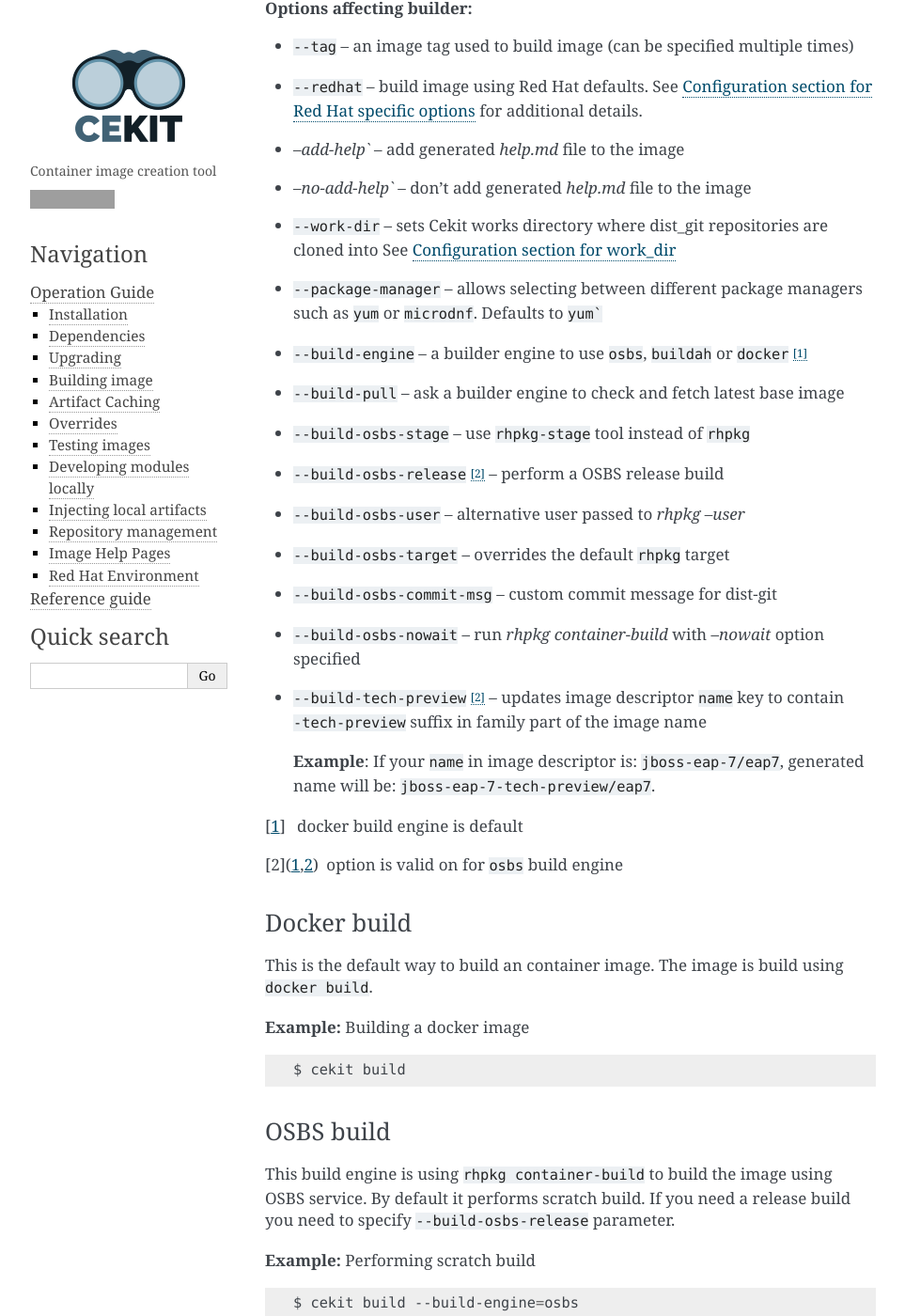
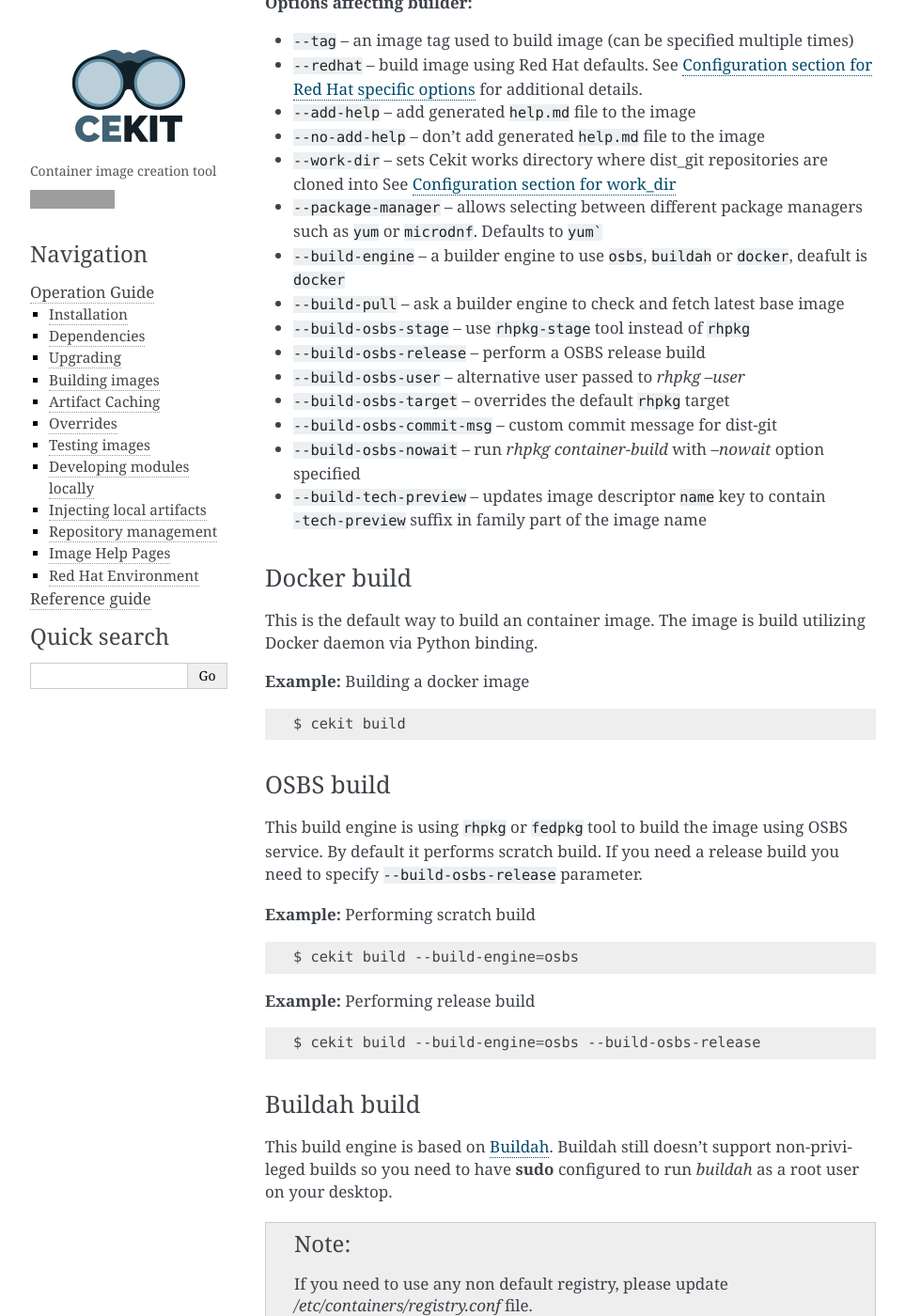
Before and after one commit to cekit/cekit, a Sphinx documentation site: the page built from docs/build.rst, in a window 1280 px wide and 1400 px high, scrolled down 429 px. Shown: the whole window at 94% size, without its empty margins (148-1111 px from the left). Built offline with Sphinx 7.4.7, drawn with Linux system fonts in a browser that asks for light colours; some of the changed text lies outside the part shown; grey boxes are pictures that could not be loaded.

Commit message:
Small fixes in the build documentation

````diff
--- a/docs/build.rst
+++ b/docs/build.rst
@@ -1,16 +1,16 @@
-Building image
+Building images
 ================
 
 Cekit supports following builder engines:
 
-* ``Docker`` -- build the container image using `docker build <https://docs.docker.com/engine/reference/commandline/build/>`_ command and it default option
-* ``OSBS`` -- build the container image using `OSBS service <https://osbs.readthedocs.io>`_
-* ``Buildah`` -- build the container image using `Buildah <https://github.com/projectatomic/buildah>`_
+* Docker -- builds the container image using the Docker daemon, this is the default option
+* OSBS -- builds the container image using `OSBS service <https://osbs.readthedocs.io>`_
+* Buildah -- builds the container image using `Buildah <https://github.com/projectatomic/buildah>`_
 
 Executing builds
 -----------------
 
-You can execute an container image build by running:
+You can execute container image build by running:
 
 .. code:: bash
 
@@ -20,29 +20,24 @@
 
 * ``--tag`` -- an image tag used to build image (can be specified multiple times)
 * ``--redhat`` -- build image using Red Hat defaults. See :ref:`Configuration section for Red Hat specific options<redhat_env>` for additional details.
-* `--add-help`` -- add generated `help.md` file to the image
-* `--no-add-help`` -- don't add generated `help.md` file to the image
+* ``--add-help`` -- add generated ``help.md`` file to the image
+* ``--no-add-help`` -- don't add generated ``help.md`` file to the image
 * ``--work-dir`` -- sets Cekit works directory where dist_git repositories are cloned into See :ref:`Configuration section for work_dir<workdir_config>`
 * ``--package-manager`` -- allows selecting between different package managers such as ``yum`` or ``microdnf``. Defaults to ``yum```
-* ``--build-engine`` -- a builder engine to use ``osbs``, ``buildah`` or ``docker`` [#f1]_
+* ``--build-engine`` -- a builder engine to use ``osbs``, ``buildah`` or ``docker``, deafult is ``docker``
 * ``--build-pull`` -- ask a builder engine to check and fetch latest base image
 * ``--build-osbs-stage`` -- use ``rhpkg-stage`` tool instead of ``rhpkg``
-* ``--build-osbs-release`` [#f2]_ -- perform a OSBS release build
+* ``--build-osbs-release`` -- perform a OSBS release build
 * ``--build-osbs-user`` -- alternative user passed to `rhpkg --user`
 * ``--build-osbs-target`` -- overrides the default ``rhpkg`` target
 * ``--build-osbs-commit-msg`` -- custom commit message for dist-git
 * ``--build-osbs-nowait`` -- run `rhpkg container-build` with `--nowait` option specified
-* ``--build-tech-preview`` [#f2]_ -- updates image descriptor ``name`` key to contain ``-tech-preview`` suffix in family part of the image name
-
-  **Example**: If your ``name`` in image descriptor is: ``jboss-eap-7/eap7``, generated name will be: ``jboss-eap-7-tech-preview/eap7``.
-
-.. [#f1] docker build engine is default
-.. [#f2] option is valid on for ``osbs`` build engine
+* ``--build-tech-preview`` -- updates image descriptor ``name`` key to contain ``-tech-preview`` suffix in family part of the image name
 
 Docker build
 ^^^^^^^^^^^^^^^^
 
-This is the default way to build an container image. The image is build using ``docker build``.
+This is the default way to build an container image. The image is build utilizing Docker daemon via Python binding.
 
 **Example:** Building a docker image
 
@@ -54,7 +49,7 @@
 OSBS build
 ^^^^^^^^^^^^^^^
 
-This build engine is using ``rhpkg container-build`` to build the image using OSBS service. By default
+This build engine is using ``rhpkg`` or ``fedpkg`` tool to build the image using OSBS service. By default
 it performs scratch build. If you need a release build you need to specify ``--build-osbs-release`` parameter.
 
 **Example:** Performing scratch build
````
